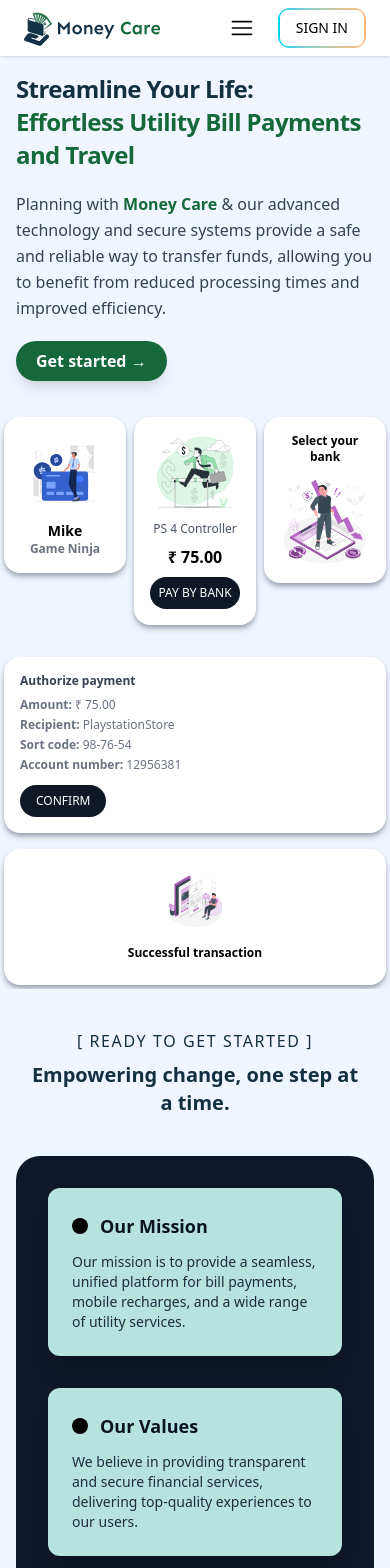
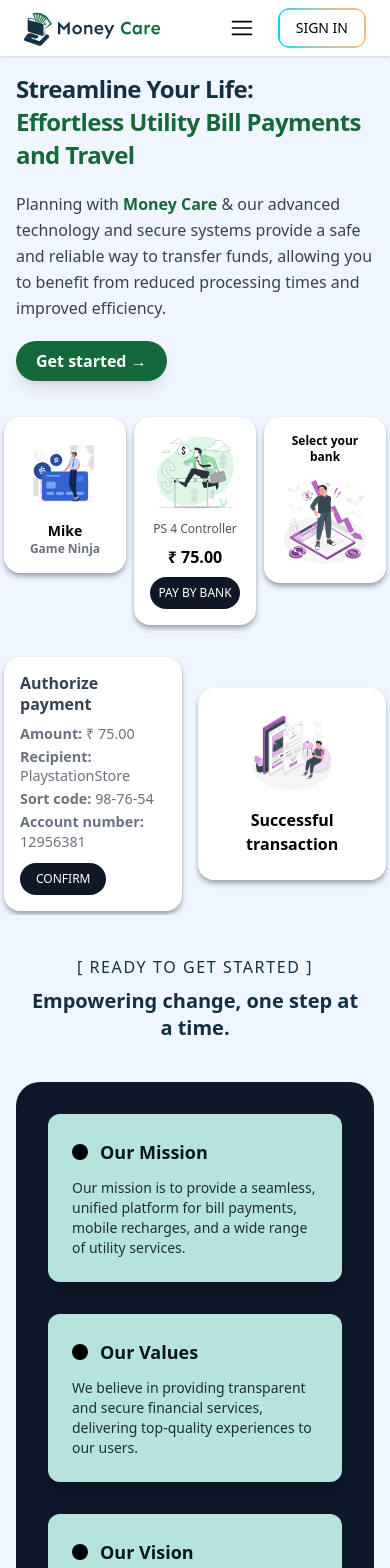
Before and after one commit to Ayush-Khedekar/MONEY_CARE_WEB, a React (Vite) app: page / in a window 390 px wide. Shown: the top 1568 px of the page. Built offline with nearby package versions, Linux system fonts and the light colour scheme.

Commit message:
F3_Money_Care

```diff
--- a/src/components/NavBar/Home.tsx
+++ b/src/components/NavBar/Home.tsx
@@ -75,10 +75,12 @@ const Home = () => {
             </div>
           </div>
 
-          <div className="flex flex-col sm:flex-row justify-between items-center sm:items-end gap-4 sm:gap-5 mt-8">
+          <div className="flex justify-between items-center gap-4 sm:gap-5 mt-8">
             <div className="bg-white p-4 sm:p-6 rounded-2xl shadow-md w-full sm:w-96 text-xs sm:text-sm transition-shadow duration-300 hover:shadow-xl shadow-gray-400">
-              <p className="text-gray-700 mb-2 font-bold">Authorize payment</p>
-              <div className="text-gray-500 space-y-1 ">
+              <p className="text-gray-700 mb-2 text-[1rem] font-bold">
+                Authorize payment
+              </p>
+              <div className="text-gray-500 space-y-1 text-[0.9rem]">
                 <p>
                   <strong>Amount:</strong> ₹ 75.00
                 </p>
@@ -101,9 +103,9 @@ const Home = () => {
               <img
                 src={images.Payment}
                 alt="Success"
-                className="w-14 h-14 sm:w-16 sm:h-16 mb-1 sm:mb-2 object-contain"
+                className="w-20 sm:w-20 mb-1 sm:mb-2 object-contain"
               />
-              <p className="text-xs sm:text-sm font-semibold text-center">
+              <p className="text-[1rem] sm:text-sm font-semibold text-center">
                 Successful transaction
               </p>
             </div>
--- a/src/components/NavBar/Navbar.tsx
+++ b/src/components/NavBar/Navbar.tsx
@@ -14,7 +14,6 @@ const Navbar = () => {
   }
 
   const handleScrollTo = (id: string) => {
-    // const offset = 80; // navbar height
     const navbarHeight = document.querySelector("nav")?.offsetHeight || 80;
     const el = document.getElementById(id);
     if (el) {
--- a/src/components/NewCard.tsx
+++ b/src/components/NewCard.tsx
@@ -1,5 +1,3 @@
-// import React from "react";
-
 interface CardProp {
   Icons: string;
   Title: string;
--- a/src/pages/Contact/ContactInfo/Contact_Info.tsx
+++ b/src/pages/Contact/ContactInfo/Contact_Info.tsx
@@ -12,7 +12,7 @@ const Contact_Info = () => {
     },
     {
       icons: <IoMdMail />,
-      text: "info@auronixs.com",
+      text: "@example.com",
       id: "2",
     },
     {
```
Also changed, not shown: src/App.tsx (+0 -14 lines).
